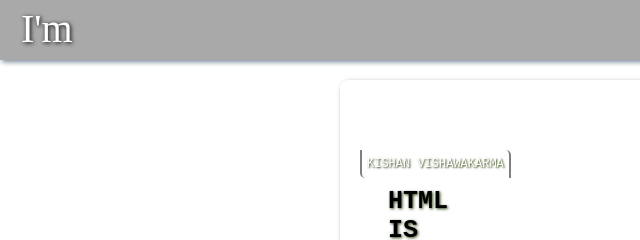
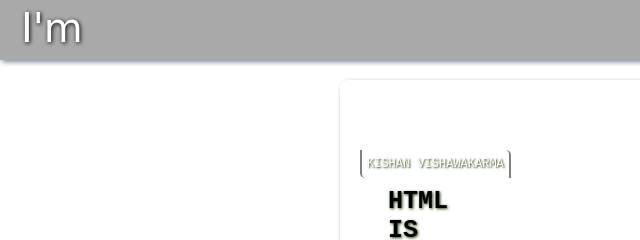
Before and after one commit to kishan899/Myprotfolio, a plain HTML site: page index.html in a window 1280 px wide. Shown: the top 240 px of the page, 0-640 px from the left. Drawn offline with Linux system fonts and the light colour scheme.

Commit message:
font-fixed

```diff
--- a/index.html
+++ b/index.html
@@ -43,7 +43,7 @@
             text-decoration: none;
             margin-bottom: 50px;
             font-size: 40px;
-            font-family: 'cursive';
+            font-family: 'Brush Script MT', cursive;
             text-shadow: 1px 1px 4px black;
         }
 
```
